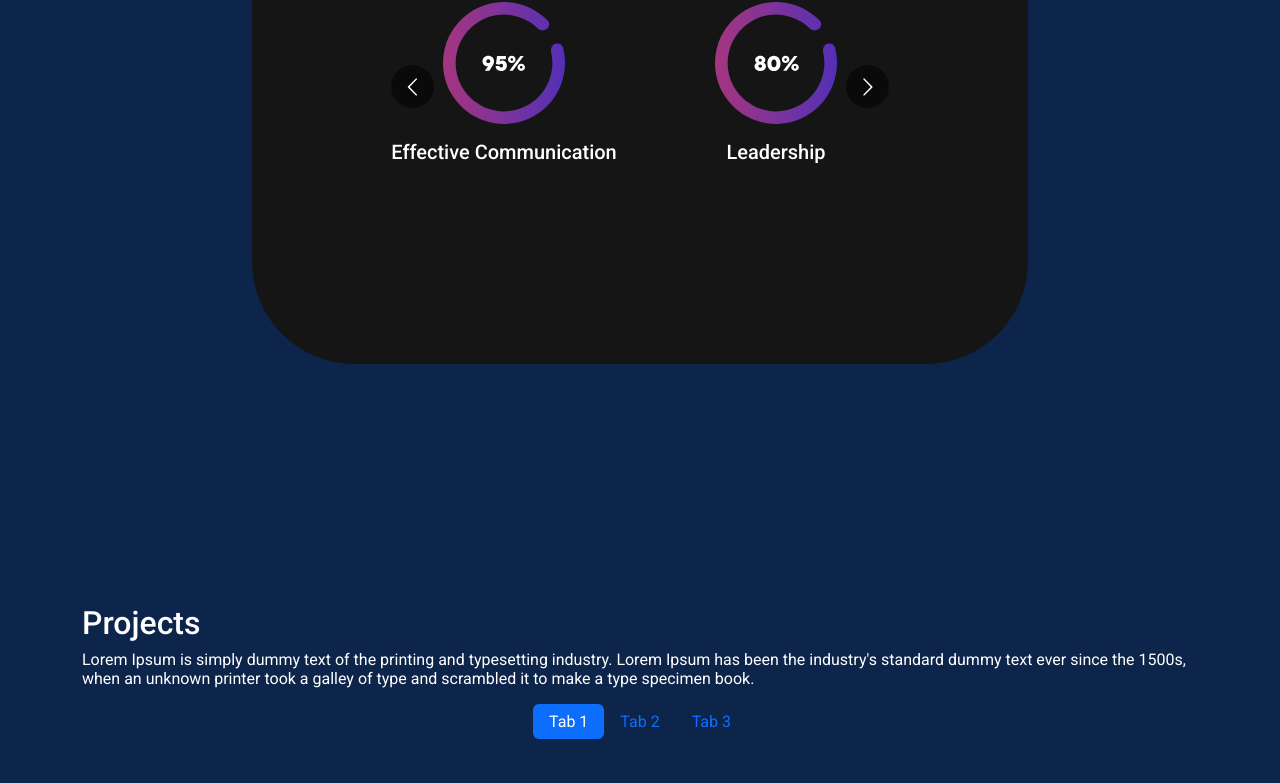
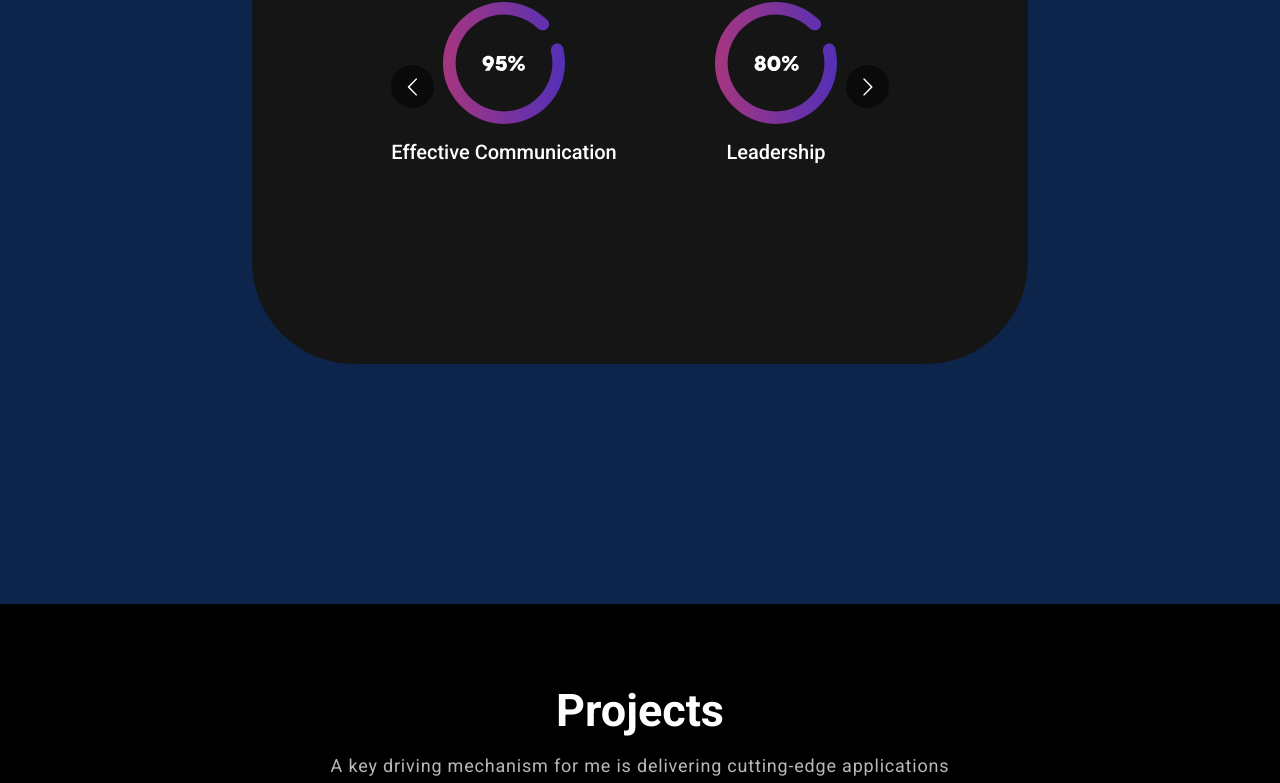
Before and after one commit to KaranjaK/porfolio, a React (Create React App) app: page / in a window 1280 px wide. Shown: the part 1997-2780 px from the top of the page. Built offline with nearby package versions, Linux system fonts and the light colour scheme.

Commit message:
💄 Styles the Skills section

```diff
--- a/src/App.css
+++ b/src/App.css
@@ -354,3 +354,121 @@ nav.navbar .navbar-toggler[aria-expanded="true"] .navbar-toggler-icon {
   width: 40%;
   z-index: -4;
 }
+
+/************ Projects Css ************/
+.project {
+  padding: 80px 0;
+  position: relative;
+  background-color: black;
+}
+.project h2 {
+	font-size: 45px;
+	font-weight: 700;
+  text-align: center;
+}
+.project p {
+  color: #B8B8B8;
+  font-size: 18px;
+  letter-spacing: 0.8px;
+  line-height: 1.5em;
+  margin: 14px auto 30px auto;
+  text-align: center;
+  width: 56%;
+}
+.project .nav.nav-pills {
+  width: 72%;
+  margin: 0 auto;
+  border-radius: 50px;
+  background-color: rgb(255 255 255 / 10%);
+  overflow: hidden;
+}
+.project .nav.nav-pills .nav-item {
+  width: 33.33333%;
+}
+.project .nav.nav-pills .nav-link {
+  background-color: transparent;
+  border-radius: 0;
+  padding: 17px 0;
+  color: #fff;
+  width: 100%;
+  font-size: 17px;
+  letter-spacing: 0.8px;
+  font-weight: 500;
+  position: relative;
+  transition: 0.3s ease-in-out;
+  text-align: center;
+  z-index: 0;
+}
+.project .nav.nav-pills .nav-link::before {
+    content: "";
+    position: absolute;
+    width: 0;
+    height: 100%;
+    background: linear-gradient(90.21deg, #AA367C -5.91%, #4A2FBD 111.58%);
+    top: 0;
+    left: 0;
+    z-index: -1;
+    transition: 0.3s ease-in-out;
+}
+.project .nav.nav-pills .nav-link.active::before {
+    width: 100% !important;
+}
+.project .nav.nav-pills .nav-link.active {
+    border: 1px solid rgba(255, 255, 255, 0.5);
+}
+
+.proj-imgbx {
+  position: relative;
+  border-radius: 30px;
+  overflow: hidden;
+  margin-bottom: 24px;
+}
+.proj-imgbx::before {
+  content: "";
+  background: linear-gradient(90.21deg, #AA367C -5.91%, #4A2FBD 111.58%);
+  opacity: 0.85;
+  position: absolute;
+  width: 100%;
+  height: 0;
+  transition: 0.4s ease-in-out;
+}
+.proj-imgbx:hover::before {
+  height: 100%;
+}
+.proj-txtx {
+  position: absolute;
+  text-align: center;
+  top: 65%;
+  left: 50%;
+  transform: translate(-50%, -50%);
+  transition: 0.5s ease-in-out;
+  opacity: 0;
+  width: 100%;
+}
+.proj-imgbx:hover .proj-txtx {
+  top: 50%;
+  opacity: 1;
+}
+.proj-txtx h4 {
+  font-size: 30px;
+  font-weight: 700;
+  letter-spacing: 0.8px;
+  line-height: 1.1em;
+}
+.proj-txtx span {
+  font-style: italic;
+  font-weight: 400;
+  font-size: 15px;
+  letter-spacing: 0.8px;
+}
+.background-image-right {
+  top: 20%;
+  position: absolute;
+  bottom: 0;
+  width: 35%;
+  right: 0;
+  z-index: -4;
+}
+.projlink{
+  color: var(--prifont_color);
+}
--- a/src/components/projects/projectCard.jsx
+++ b/src/components/projects/projectCard.jsx
@@ -1,15 +1,17 @@
 import { Col } from "react-bootstrap"
 
-const ProjectCard = ({ title, description, imgUrl }) => {
+const ProjectCard = ({ title, description, imgUrl, projectUrl }) => {
     return (
         <Col size={12} sm={6} md={4}>
+            <a href={projectUrl} target="_blank" rel="noopener noreferrer" className="projlink">
                 <div className="proj-imgbx">
-        <img src={imgUrl} />
+                    <img src={imgUrl} alt={title} />
                     <div className="proj-txtx">
                         <h4>{title}</h4>
                         <span>{description}</span>
                     </div>
                 </div>
+            </a>
         </Col>
     )
 }
--- a/src/components/projects/projects.jsx
+++ b/src/components/projects/projects.jsx
@@ -7,25 +7,39 @@ import colorSharp2 from "../resources/color-sharp2.png";
 import ProjectCard from "./projectCard";
 // import 'animate.css';
 import TrackVisibility from 'react-on-screen';
+import { type } from "@testing-library/user-event/dist/type";
 
 const Projects = () => {
     const projects = [
         {
             title: "Farmer Lifelearn",
+            pro_stack: "Django-Python",
             description: "Learning Management System built on Django Python",
             imgUrl: farmerlifelearn,
+            projectUrl: "http://codeittech.co.ke/",
         },
         {
             title: "HEX and RGB Color Generator",
+            pro_stack: "React",
             description: "React Project to generate Random colors giving Hex and Rgb Color Codes",
             imgUrl: hex_rgb,
+            projectUrl: "https://hex-rgb-colorgen.netlify.app/",
         },
         {
             title: "Accordion",
+            pro_stack: "React",
             description: "React Project producing accordion effect on cards. It has a button switching between multi and single select",
             imgUrl: accordion,
+            projectUrl: "https://accordion-select.netlify.app/",
         },
     ];
+
+
+    // Extract unique pro_stack values
+    const proStacks = [...new Set(projects.map(project => project.pro_stack))];
+
+    // Set the default pro_stack
+    const defaultProStack = proStacks[0];
 
     return (
         <section className="project" id="projects">
@@ -36,40 +50,28 @@ const Projects = () => {
                             {({ isVisible }) =>
                                 <div className={isVisible ? "animate__animated animate__fadeIn" : ""}>
                                     <h2>Projects</h2>
-                                    <p>Lorem Ipsum is simply dummy text of the printing and typesetting industry. Lorem Ipsum has been the industry's standard dummy text ever since the 1500s, when an unknown printer took a galley of type and scrambled it to make a type specimen book.</p>
-                                    <Tab.Container id="projects-tabs" defaultActiveKey="first">
+                                    <p>A key driving mechanism for me is delivering cutting-edge applications that have a well thought after backend process, keenly structured query mechanism and breathe taking user interfaces to deliver that covertable user experience.</p>
+                                    <Tab.Container id="projects-tabs" defaultActiveKey={defaultProStack}>
                                         <Nav variant="pills" className="nav-pills mb-5 justify-content-center align-items-center" id="pills-tab">
-                                            <Nav.Item>
-                                                <Nav.Link eventKey="first">Tab 1</Nav.Link>
+                                            {proStacks.map((stack, index) => (
+                                                <Nav.Item key={index}>
+                                                    <Nav.Link eventKey={stack}>{stack}</Nav.Link>
                                                 </Nav.Item>
-                                            <Nav.Item>
-                                                <Nav.Link eventKey="second">Tab 2</Nav.Link>
-                                            </Nav.Item>
-                                            <Nav.Item>
-                                                <Nav.Link eventKey="third">Tab 3</Nav.Link>
-                                            </Nav.Item>
+                                            ))}
                                         </Nav>
                                         <Tab.Content id="slideInUp" className={isVisible ? "animate__animated animate__slideInUp" : ""}>
-                                            <Tab.Pane eventKey="first">
+                                            {proStacks.map((stack, index) => (
+                                                <Tab.Pane eventKey={stack} key={index}>
                                                     <Row>
-                                                    {
-                                                        projects.map((project, index) => {
-                                                            return (
+                                                        {projects.filter(project => project.pro_stack === stack).map((project, idx) => (
                                                             <ProjectCard
-                                                                    key={index}
+                                                                key={idx}
                                                                 {...project}
                                                             />
-                                                            )
-                                                        })
-                                                    }
+                                                        ))}
                                                     </Row>
                                                 </Tab.Pane>
-                                            <Tab.Pane eventKey="section">
-                                                <p>Lorem ipsum dolor sit amet consectetur adipisicing elit. Cumque quam, quod neque provident velit, rem explicabo excepturi id illo molestiae blanditiis, eligendi dicta officiis asperiores delectus quasi inventore debitis quo.</p>
-                                            </Tab.Pane>
-                                            <Tab.Pane eventKey="third">
-                                                <p>Lorem ipsum dolor sit amet consectetur adipisicing elit. Cumque quam, quod neque provident velit, rem explicabo excepturi id illo molestiae blanditiis, eligendi dicta officiis asperiores delectus quasi inventore debitis quo.</p>
-                                            </Tab.Pane>
+                                            ))}
                                         </Tab.Content>
                                     </Tab.Container>
                                 </div>}
```
Lines whose indentation alone changed are shown as unchanged.
